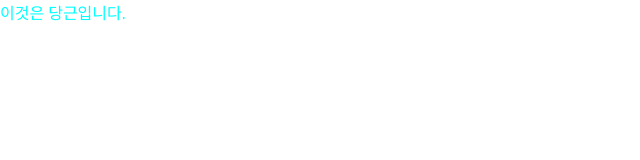
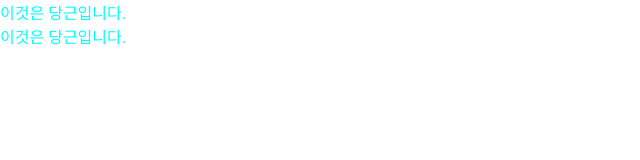
Before and after one commit to kimhyeji/uiux_exam, a plain HTML site: page index.html in a window 1280 px wide. Shown: the whole page, without its empty margins (0-640 px from the left). Drawn offline with Linux system fonts and the light colour scheme.

Commit message:
수정내용

```diff
--- a/index.html
+++ b/index.html
@@ -9,5 +9,6 @@
   </head>
   <body>
     <div>이것은 당근입니다.</div>
+    <div>이것은 당근입니다.</div>
   </body>
 </html>
```
